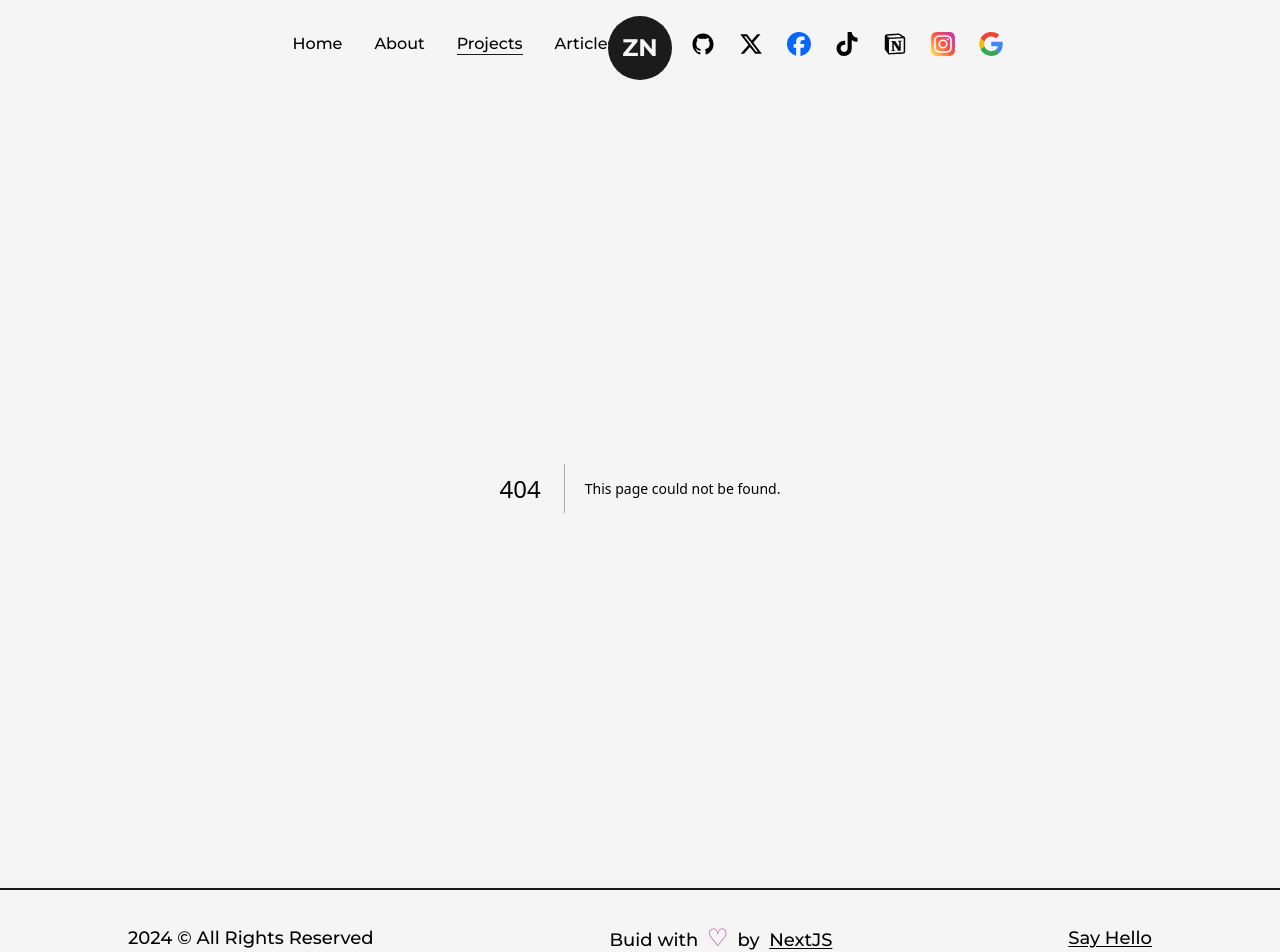
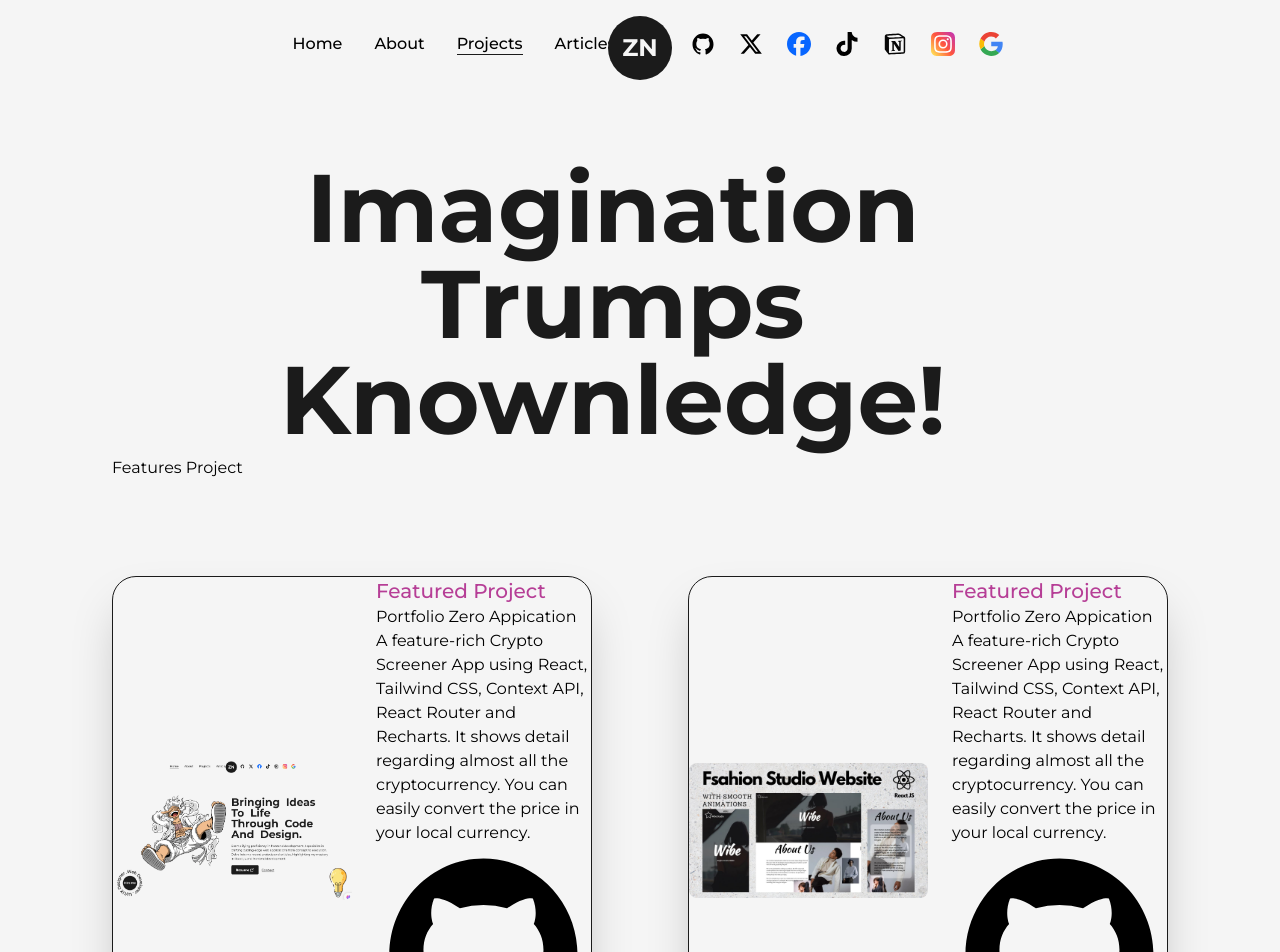
Before and after one commit to nghinguyenzero/next-dev-portfolio, a Next.js app: page /projects in a window 1280 px wide. Before the commit this address had no page. Shown: the top 952 px of the page. Built offline with nearby package versions, Linux system fonts and the light colour scheme.

Commit message:
update projects education animate-rubberBand

```diff
--- a/src/components/Education.js
+++ b/src/components/Education.js
@@ -1,10 +1,66 @@
+import React, { useRef } from "react";
 
-const Education = (props) => {
-    return (
-        <div> Education
+import { motion, useScroll } from "framer-motion";
+import LiIcon from "./LiIcon";
 
-        </div>
-    );
-}
+const Details = ({ type, time, place, info }) => {
+    const ref = useRef(null)
+  return (
+
+    <li ref={ref} className="my-8 first:mt-0 last:mb-0 w-[60%] mx-auto flex flex-col justify-between">
+        <LiIcon reference={ref}/>
+      <motion.div
+        initial={{y:50}}
+        whileInView={{y:0}}
+        transition={{duration:0.5, type:'spring'}}
+      >
+        <h3 className="capitalize font-bold text-2xl">
+          {type}
+           {/* &nbsp; */}
+          {/* <a
+            href={companyLink}
+            target="_blank"
+            className="text-primary capitalize"
+          >
+            @{company}
+          </a> */}
+        </h3>
+        <span className="capitalize font-medium text-dark/75">
+          {time} | {place}
+        </span>
+        <p className="font-medium w-full">{info}</p>
+      </motion.div>
+    </li>
+  );
+};
+
+const Education = () => {
+  const ref = useRef(null);
+  const {scrollYProgress} = useScroll({
+    target: ref,
+    offset: ["start end", "center start"],
+  });
+  return (
+    <div className="my-64">
+      <h2 className="font-bold text-8xl mb-32 w-full text-center">
+        Education
+      </h2>
+      <div ref={ref} className="w-[75%] mx-auto relative">
+        <motion.div
+            style={{scaleY: scrollYProgress}}
+            className="absolute left-9 top-0 w-[4px] h-full bg-dark origin-top">
+        </motion.div>
+        <ul className="w-full flex flex-col items-start justify-between ml-4">
+          <Details
+            type={"Bachelor Of Information Technology"}
+            time="2011-2017"
+            place="HCM University of Science"
+            info="Relevant courses included Data Structures and Algorithms, Computer Systems Engineering, and Artificial Intelligence."
+          />
+        </ul>
+      </div>
+    </div>
+  );
+};
 
 export default Education;
--- a/src/pages/about.js
+++ b/src/pages/about.js
@@ -9,6 +9,7 @@
 } from 'framer-motion';
 import Skills from "@/components/Skills";
 import Experience from "@/components/Experience";
+import Education from "@/components/Education";
 
 const AnimateNumber = ({value}) => {
     const ref = useRef(null)
@@ -49,16 +50,14 @@
                 <Layout className={'pt-16'}>
                 <div className="grid w-full grid-cols-8 gap-16">
                     <div className="col-span-3 flex flex-col items-start justify-start">
-                        <h2 className="mb-4 text-lg font-bold uppercase text-dark/75">Medical</h2>
+                        <h2 className="mb-4 text-lg font-bold uppercase text-dark/75">Biography</h2>
                         <p className="font-medium">
-                            Lorem ipsum dolor sit amet consectetur adipisicing elit. Sequi ullam sit cumque nisi deserunt obcaecati eveniet fugiat atque consequatur nam, corrupti magni consequuntur aliquam commodi velit. Ad nobis ab ipsa?
+                        Hi, I'm Zero, a web developer with a passion for creating beautiful, functional, and user-centered digital experiences. With 4 years of experience in the field. I am always looking for new and innovative ways to bring my clients' visions to life.
                         </p>
                         <p className="my-4 font-medium">
-                            Lorem ipsum dolor sit amet consectetur adipisicing elit. Sequi ullam sit cumque nisi deserunt obcaecati eveniet fugiat atque consequatur nam, corrupti magni consequuntur aliquam commodi velit. Ad nobis ab ipsa?
-                        </p>
+                        I believe that design is about more than just making things look pretty – it's about solving problems and creating intuitive, enjoyable experiences for users.</p>
                         <p className="font-medium">
-                            Lorem ipsum dolor sit amet consectetur adipisicing elit. Sequi ullam sit cumque nisi deserunt obcaecati eveniet fugiat atque consequatur nam, corrupti magni consequuntur aliquam commodi velit. Ad nobis ab ipsa?
-                        </p>
+                        Whether I'm working on a website, mobile app, or other digital product, I bring my commitment to design excellence and user-centered thinking to every project I work on. I look forward to the opportunity to bring my skills and passion to your next project.                        </p>
                     </div>
                     <div className="col-span-3 relative h-max rounded-2xl border-2 border-solid border-dark
                     bg-light p-8">
@@ -68,13 +67,13 @@
                     <div className="col-span-2 flex flex-col items-end justify-between">
                         <div className="flex flex-col items-end justify-center">
                             <span className="inline-block text-7xl font-bold">
-                                <AnimateNumber value={50}/> +
+                                <AnimateNumber value={10}/> +
                             </span>
                             <h2 className="text-xl font-medium capitalize text-dark/75">Satisfied Clients</h2>
                         </div>
                         <div className="flex flex-col items-end justify-center">
                             <span className="inline-block text-7xl font-bold">
-                            <AnimateNumber value={40}/> +
+                            <AnimateNumber value={10}/> +
                             </span>
                             <h2 className="text-xl font-medium capitalize  text-dark/75">Projects completed</h2>
                         </div>
@@ -90,6 +89,7 @@
 
                 <Skills/>
                 <Experience/>
+                <Education/>
                 </Layout>
             </main>
         </>
--- a/src/pages/index.js
+++ b/src/pages/index.js
@@ -26,7 +26,7 @@
               <Image
                 src={profilePic}
                 alt="Next.js"
-                className="w-full h-auto"
+                className="animate-rubberBand w-full h-auto"
               />
             </div>
             <div className="w-1/2 flex flex-col items-center self-center">
--- /dev/null
+++ b/src/pages/projects.js
@@ -0,0 +1,84 @@
+import AnimatedText from "@/components/AnimatedText";
+import { GithubIcon } from "@/components/Icons";
+import Layout from "@/components/Layout";
+// import { Head } from "next/head";
+import Image from "next/image";
+
+import Link from 'next/link';
+import project1  from "../../public/images/projects/project_1.png";
+import project2  from "../../public/images/projects/fashion-studio-website.jpg";
+
+
+
+const FeaturedProject = ({ type, title, summary, image, link, github }) => {
+  return (
+    <article className="w-full flex  items-center justify-between
+      rounded-3xl border border-solid border-dark bg-light shadow-2xl"
+    >
+      <Link href={link} target="_blank"
+        className="w-1/2 cursor-pointer overflow-hidden rounded-lg"
+      >
+        <Image src={image} alt={title} className="w-full h-auto" />
+      </Link>
+      <div className="w-1/2 flex-col items-start justify-between pl-6"  >
+        <span className="text-primary font-medium text-xl">{type}</span>
+        <Link href={link} target="_blank">
+          <h2> {title}</h2>
+        </Link>
+        <p>{summary}</p>
+        <Link href={github} target="_blank">
+          <GithubIcon />
+        </Link>
+        <Link href={link} target="_blank">
+          Visit project
+        </Link>
+      </div>
+    </article>
+  );
+};
+
+const projects = (props) => {
+  return (
+    <>
+      {/* <Head>
+            <title>Zero | Projects Pages</title>
+            <meta name='description' content="any description"></meta>
+        </Head> */}
+      <main className="w-full  mb-16 flex flex-col justify-center items-center">
+        <Layout className="pt-16">
+          <AnimatedText text="Imagination Trumps Knownledge!" />
+          <div className="grid grid-cols-12  gap-24">
+            <div className="col-span-12">Features Project</div>
+            <div className="col-span-6">
+              <FeaturedProject
+                type="Featured Project"
+                title="Portfolio Zero Appication"
+                summary="A feature-rich Crypto Screener App using React, Tailwind CSS, Context API, React Router and Recharts.
+                    It shows detail regarding almost all the cryptocurrency. You can easily convert the price in your
+                    local currency."
+                image={project1}
+                link="https://github.com/nghinguyenzero/next-dev-portfolio"
+                github="https://github.com/nghinguyenzero/next-dev-portfolio"
+              />
+            </div>
+            <div className="col-span-6">
+              <FeaturedProject
+                type="Featured Project"
+                title="Portfolio Zero Appication"
+                summary="A feature-rich Crypto Screener App using React, Tailwind CSS, Context API, React Router and Recharts.
+                    It shows detail regarding almost all the cryptocurrency. You can easily convert the price in your
+                    local currency."
+                image={project2}
+                link="https://github.com/nghinguyenzero/next-dev-portfolio"
+                github="https://github.com/nghinguyenzero/next-dev-portfolio"
+              />
+            </div>
+            <div className="col-span-6"> P1</div>
+          </div>
+        </Layout>
+      </main>
+    </>
+  );
+};
+
+export default projects;
--- a/tailwind.config.js
+++ b/tailwind.config.js
@@ -15,8 +15,50 @@
         primary: "#B63E96", // 240,86,199
         primaryDark: "#58E6D9", // 80,230,217
       },
+      keyframes: {
+        rubberBand: {
+          from: {
+            transform: 'scale3d(1, 1, 1)',
+            transform: 'translateY(-10%)', //bounce
+            animationTimingFunction: 'cubic-bezier(0.8,0,1,1)', //bounce
+          },
+
+          '30%': {
+            // transform: 'scale3d(1.25, 0.75, 1)',
+            transform: 'scale3d(1.1, 0.9, 1)',
+          },
+
+          '40%': {
+            // transform: 'scale3d(0.75, 1.25, 1)',
+            transform: 'scale3d(0.9, 1.1, 1)',
+          },
+
+          '50%': {
+            // transform: 'scale3d(1.15, 0.85, 1)',
+            transform: 'scale3d(1.02, 0.98, 1)',
+            animationTimingFunction: 'cubic-bezier(0,0,0.2,1)',//bounce
+          },
+
+          '65%': {
+            // transform: 'scale3d(0.95, 1.05, 1)',
+            transform: 'scale3d(0.99, 1.01, 1)',
+
+          },
+
+          '75%': {
+            // transform: 'scale3d(1.05, 0.95, 1)',
+            transform: 'scale3d(1.01, 0.99, 1)',
+          },
+          to: {
+            transform: 'scale3d(1, 1, 1)',
+            transform: 'translateY(-10%)', //bounce
+            animationTimingFunction: 'cubic-bezier(0.8,0,1,1)',//bounce
+          },
+        },
+      },
       animation: {
-        'spin-slow':'spin 8s linear infinite'
+        'spin-slow':'spin 8s linear infinite',
+        'rubberBand': 'rubberBand 1s infinite',
       },
       backgroundImage: {
         circularLight: 'repeating-radial-gradient(rgba(0,0,0,0.4) 2px, #f5f5f5 5px, #f5f5f5 100px);'
```
Also changed, not shown: public/images/projects/project_1.png (added).
